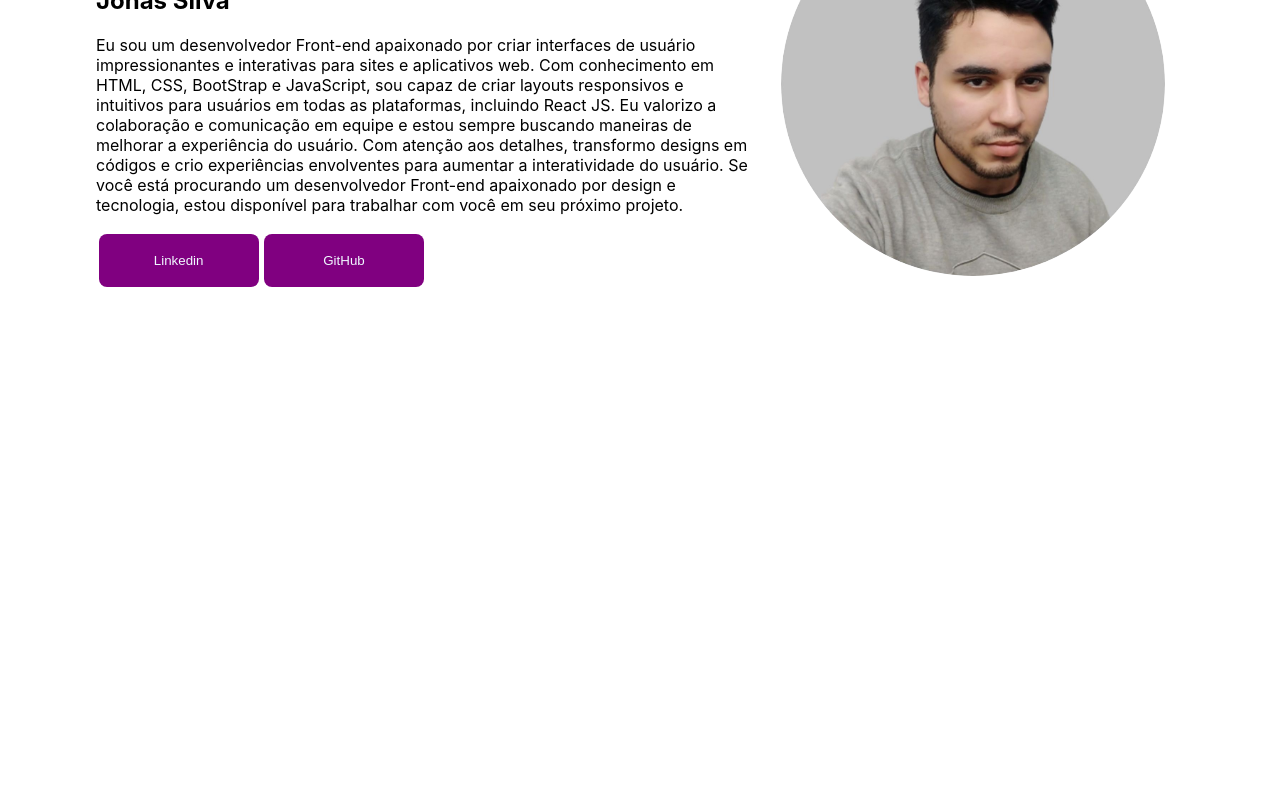
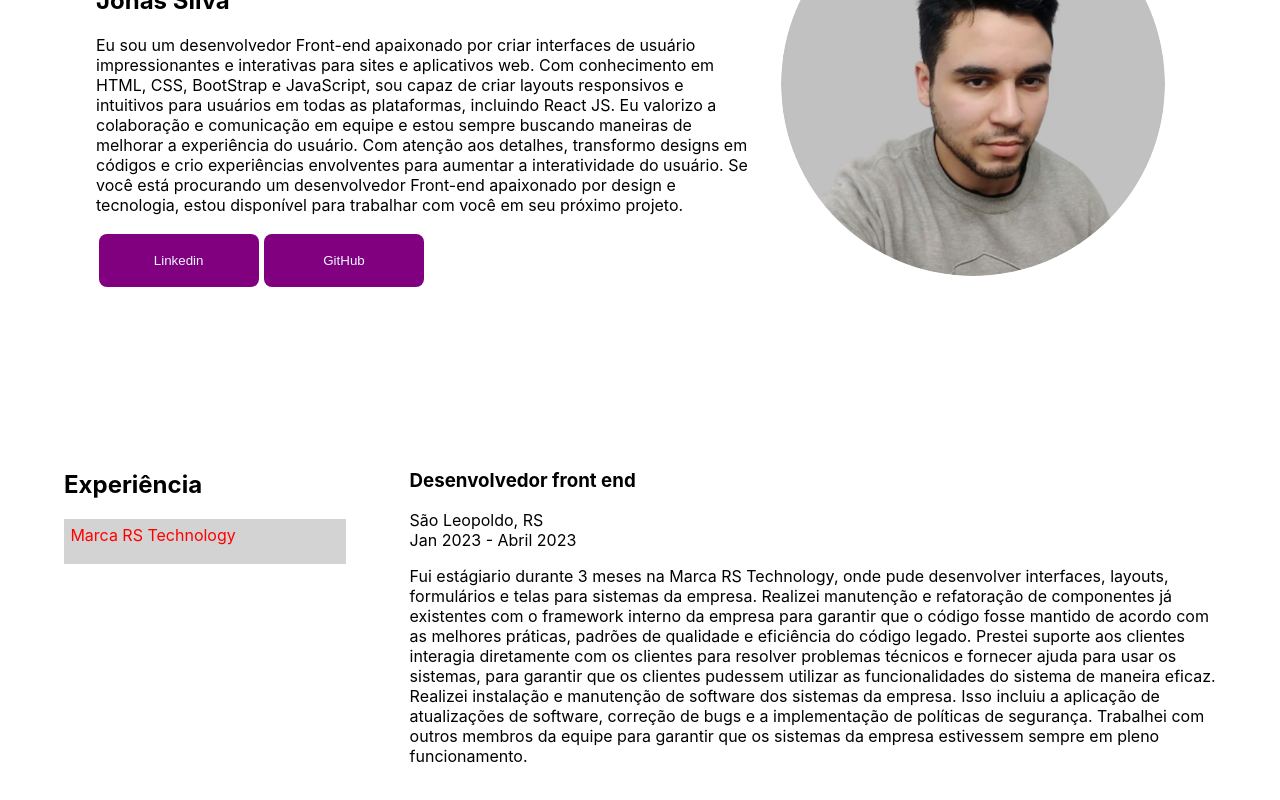
Before and after one commit to jonas-amilton/portfolio, a React (Create React App) app: page / in a window 1280 px wide. Shown: the part 254-1054 px from the top of the page. Before the commit the page ends 800 px from the top, so only its background shows below. Built offline with nearby package versions, Linux system fonts and the light colour scheme.

Commit message:
git feat: layout xp :sparkles:

```diff
--- a/src/App.js
+++ b/src/App.js
@@ -1,5 +1,6 @@
 import "./App.css";
 import CardInicio from "./Components/CardInicio/CardInicio";
+import Experience from "./Components/Experience/Experience";
 import NavBar from "./Components/Navbar/NavBar";
 
 function App() {
@@ -7,6 +8,7 @@ function App() {
     <>
       <NavBar />
       <CardInicio />
+      <Experience />
     </>
   );
 }
--- a/src/Components/CardInicio/style.css
+++ b/src/Components/CardInicio/style.css
@@ -7,22 +7,6 @@
 .description {
   width: 60%;
   padding: 2em;
-}
-
-h2 {
-  overflow: hidden;
-  animation: reveal 2s ease-in-out;
-}
-
-@keyframes reveal {
-  0% {
-    opacity: 0;
-    transform: translateY(-50%);
-  }
-  100% {
-    opacity: 1;
-    transform: translateY(0);
-  }
 }
 
 .buttons {
@@ -54,3 +38,19 @@ div img {
   width: 24em;
   border-radius: 50%;
 }
+
+h2 {
+  overflow: hidden;
+  animation: reveal 2s ease-in-out;
+}
+
+@keyframes reveal {
+  0% {
+    opacity: 0;
+    transform: translateY(-50%);
+  }
+  100% {
+    opacity: 1;
+    transform: translateY(0);
+  }
+}
--- /dev/null
+++ b/src/Components/Experience/Experience.jsx
@@ -0,0 +1,42 @@
+import React from "react";
+import "../Experience/style.css";
+
+function Experience() {
+  return (
+    <>
+      <div className="container-xp">
+        <div className="description-xp">
+          <h2>Experiência</h2>
+          <div className="xp-list">Marca RS Technology</div>
+        </div>
+        <div className="container-description-xp">
+          <div className="description-xp">
+            <h3>Desenvolvedor front end</h3>
+            <p>
+              São Leopoldo, RS <br /> Jan 2023 - Abril 2023
+            </p>
+          </div>
+          <p>
+            Fui estágiario durante 3 meses na Marca RS Technology, onde pude
+            desenvolver interfaces, layouts, formulários e telas para sistemas
+            da empresa. Realizei manutenção e refatoração de componentes já
+            existentes com o framework interno da empresa para garantir que o
+            código fosse mantido de acordo com as melhores práticas, padrões de
+            qualidade e eficiência do código legado. Prestei suporte aos
+            clientes interagia diretamente com os clientes para resolver
+            problemas técnicos e fornecer ajuda para usar os sistemas, para
+            garantir que os clientes pudessem utilizar as funcionalidades do
+            sistema de maneira eficaz. Realizei instalação e manutenção de
+            software dos sistemas da empresa. Isso incluiu a aplicação de
+            atualizações de software, correção de bugs e a implementação de
+            políticas de segurança. Trabalhei com outros membros da equipe para
+            garantir que os sistemas da empresa estivessem sempre em pleno
+            funcionamento.
+          </p>
+        </div>
+      </div>
+    </>
+  );
+}
+
+export default Experience;
--- /dev/null
+++ b/src/Components/Experience/style.css
@@ -0,0 +1,38 @@
+.container-xp {
+  display: flex;
+  justify-content: space-around;
+  padding: 4em;
+}
+
+.description-xp {
+  width: 30%;
+  padding: 0;
+}
+
+.xp-list {
+  height: 2em;
+  padding: 0.4em;
+  margin-right: 4em;
+  background-color: lightgray;
+  color: red;
+}
+
+.container-description-xp {
+  width: 70%;
+}
+
+h3 {
+  overflow: hidden;
+  animation: reveal 2s ease-in-out;
+}
+
+@keyframes reveal {
+  0% {
+    opacity: 0;
+    transform: translateY(-50%);
+  }
+  100% {
+    opacity: 1;
+    transform: translateY(0);
+  }
+}
```
